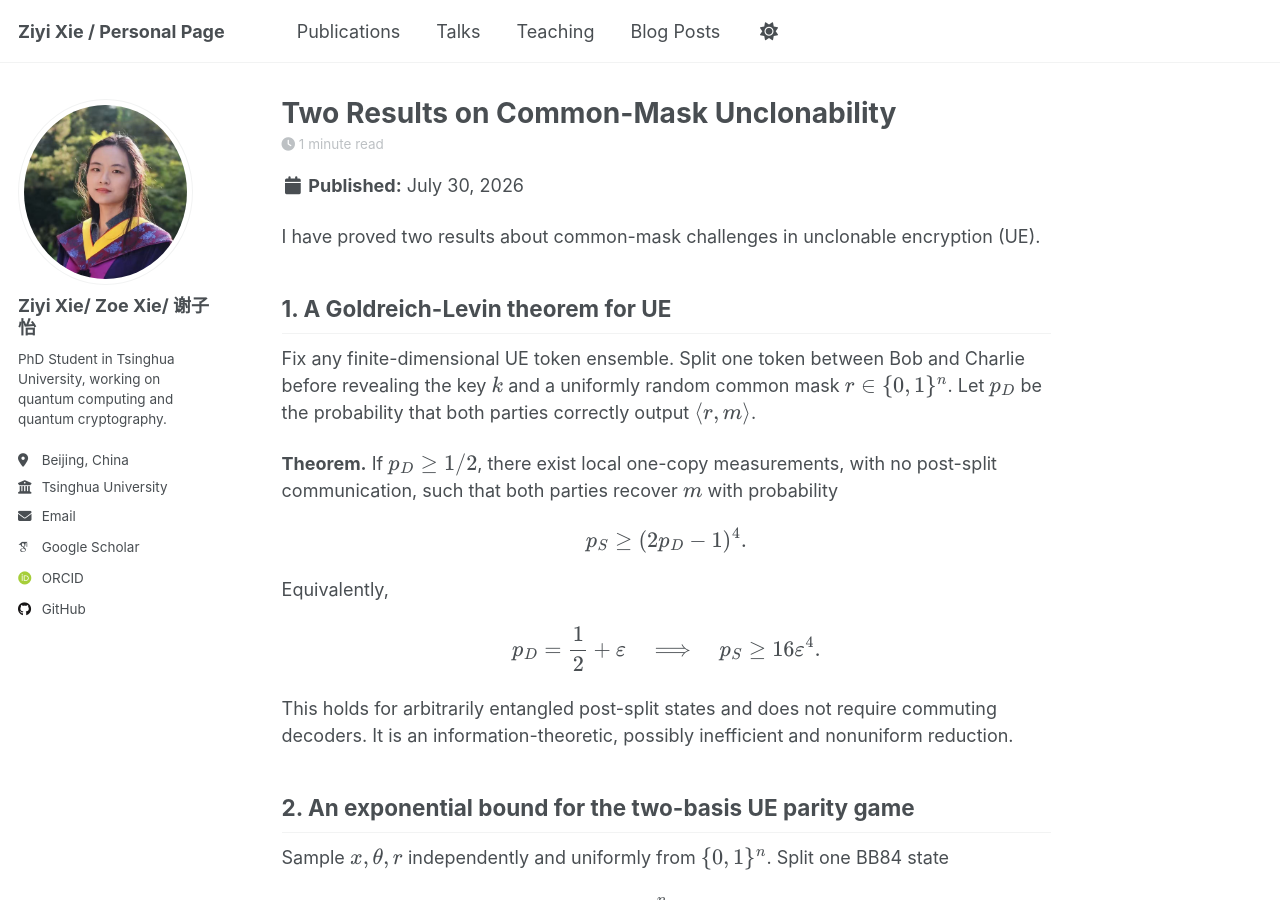
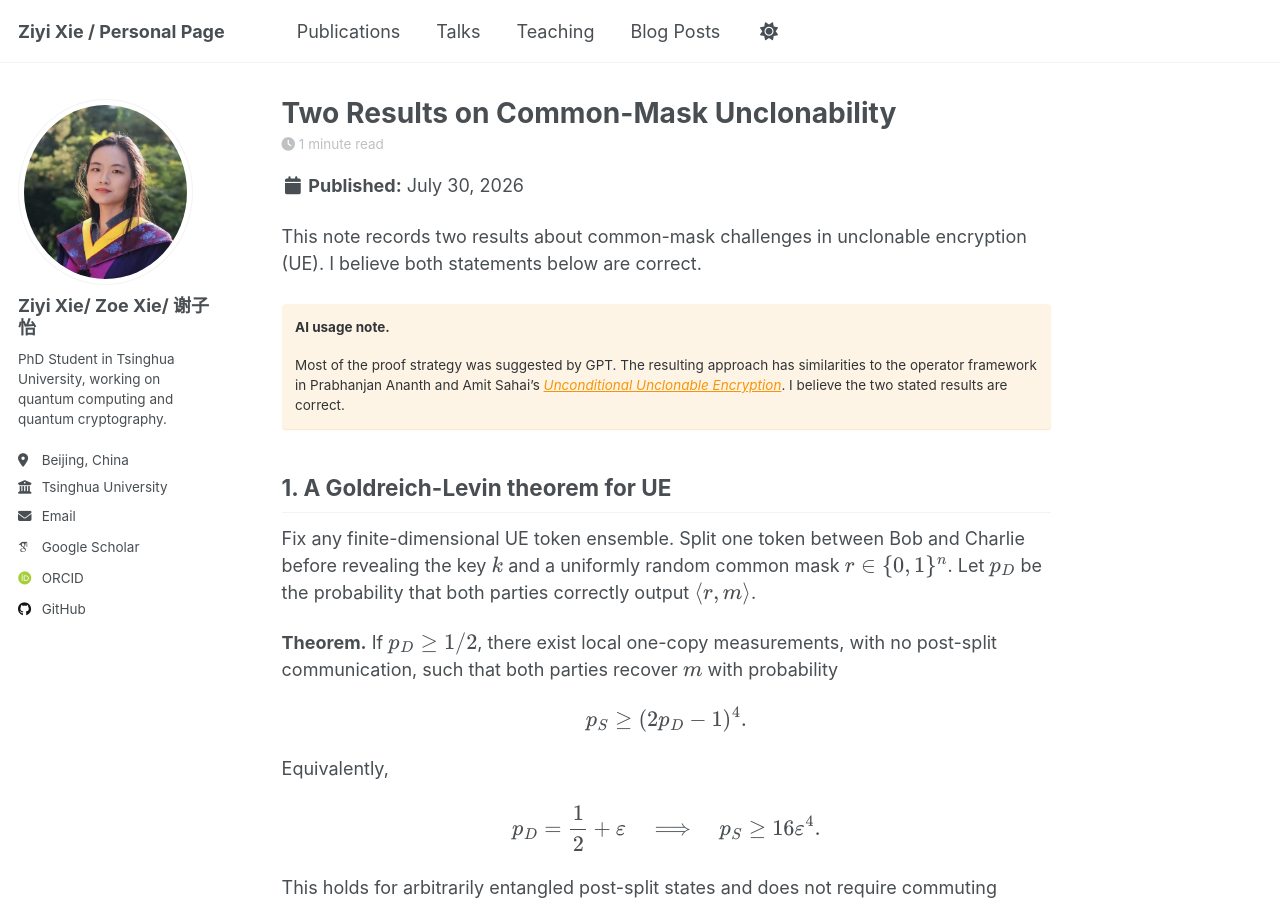
Before and after one commit to zoeabcd/zoeabcd.github.io, a Jekyll site: the page built from _posts/2026-07-30-common-mask-unclonability-results.md, in a window 1280 px wide and 900 px high. Built offline with Jekyll 4.4.1, drawn with Linux system fonts in a browser that asks for light colours; some web fonts are replaced; a script that is not in the unit is left out.

Commit message:
Add AI usage disclosure to blog post

```diff
--- a/_posts/2026-07-30-common-mask-unclonability-results.md
+++ b/_posts/2026-07-30-common-mask-unclonability-results.md
@@ -2,7 +2,7 @@
 title: "Two Results on Common-Mask Unclonability"
 date: 2026-07-30 17:18:04 +0800
 permalink: /blog/common-mask-unclonability-results/
-excerpt: "I prove a Goldreich-Levin search-to-decision theorem for arbitrarily entangled split states and an exponential upper bound for the uniform-mask I/X/Z parity game."
+excerpt: "This note records a Goldreich-Levin search-to-decision result for arbitrarily entangled split states and an exponential upper bound for the uniform-mask I/X/Z parity game."
 tags:
   - quantum cryptography
   - unclonable cryptography
@@ -13,8 +13,17 @@ share: false
 related: false
 ---
 
-I have proved two results about common-mask challenges in unclonable
-encryption (UE).
+This note records two results about common-mask challenges in unclonable
+encryption (UE). I believe both statements below are correct.
+
+<div class="notice--warning" markdown="1">
+**AI usage note.**
+
+Most of the proof strategy was suggested by GPT. The resulting approach has
+similarities to the operator framework in Prabhanjan Ananth and Amit Sahai's
+[*Unconditional Unclonable Encryption*](https://arxiv.org/abs/2607.21551).
+I believe the two stated results are correct.
+</div>
 
 ## 1. A Goldreich-Levin theorem for UE
 
```
